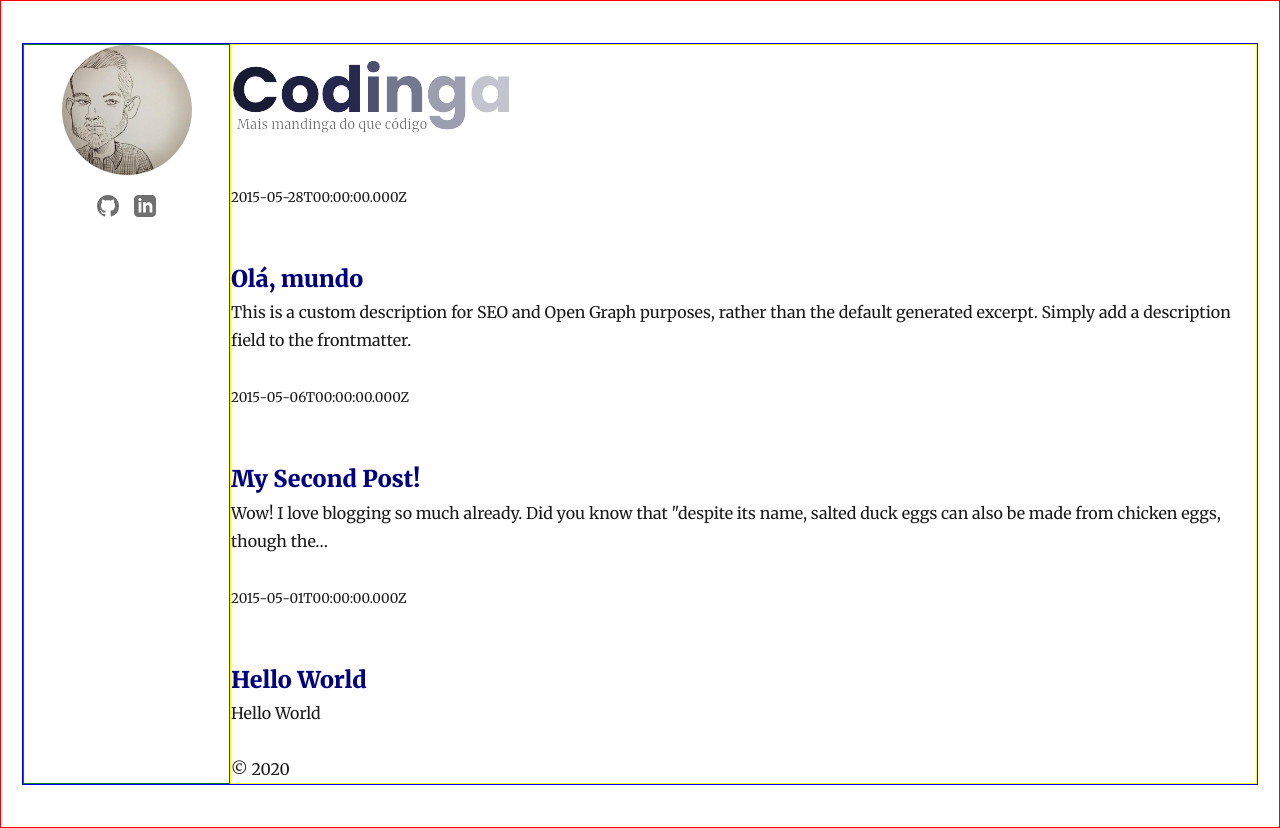
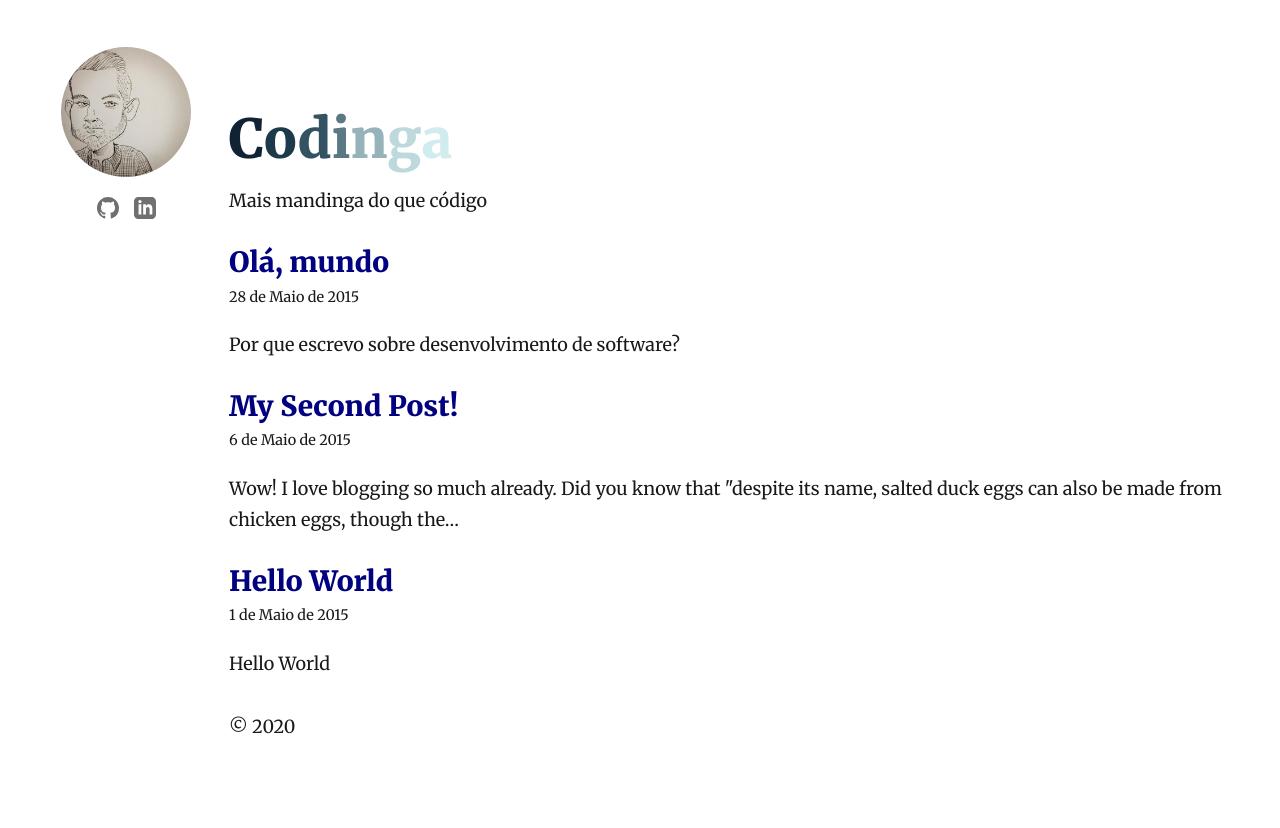
Before and after one commit to mnatanbrito/codinga, a Gatsby site: page / in a window 1280 px wide. After the commit the page ends 800 px from the top, so only its background shows below. Built offline with nearby package versions, Linux system fonts and the light colour scheme; Gatsby itself is replaced by a stand-in of ours; some packages are replaced by stand-ins of ours.

Commit message:
feat(commitzen): integração com o commitzen para melhor formatação

```diff
--- a/content/blog/ola-mundo/index.md
+++ b/content/blog/ola-mundo/index.md
@@ -1,20 +1,19 @@
 ---
 title: Olá, mundo
 date: "2015-05-28T22:40:32.169Z"
-description: This is a custom description for SEO and Open Graph purposes, rather than the default generated excerpt. Simply add a description field to the frontmatter.
+description: Por que escrevo sobre desenvolvimento de software?
 ---
 
-Far far away, behind the word mountains, far from the countries Vokalia and
-Consonantia, there live the blind texts. Separated they live in Bookmarksgrove
-right at the coast of the Semantics, a large language ocean. A small river named
-Duden flows by their place and supplies it with the necessary regelialia.
+`TL;DR`
+Nesse _post_ inicial, trago as minhas motivações para a criação deste espaço de troca de conhecimentos.
 
-## On deer horse aboard tritely yikes and much
+## Escrever como um ato de coragem
 
-The Big Oxmox advised her not to do so, because there were thousands of bad
-Commas, wild Question Marks and devious Semikoli, but the Little Blind Text
-didn’t listen. She packed her seven versalia, put her initial into the belt and
-made herself on the way.
+Pode parecer estranho, mas `escrever é um ato de coragem`.
+
+Quem acha que aquele que pinta o papel com tinta o faz de maneira leve e despretenciosa está enganado. Há sempre uma certa tensão envolvida ali. Primeiro porque, de certa forma, o autor está dando sua cara à tapa. Segundo, porque, na maioria das vezes, o exercício criativo não tem por fim simplesmente o prazer da escrita. Há uma mensagem que precisa atingir o seu destinatário da maneira mais inteligível possível.
+
+
 
 - This however showed weasel
 - Well uncritical so misled
--- a/gatsby-config.js
+++ b/gatsby-config.js
@@ -5,10 +5,10 @@ module.exports = {
       name: `Marcos Natan`,
       summary: `Mais mandinga do que código`,
     },
-    description: `A starter blog demonstrating what Gatsby can do.`,
+    description: `Devaneios, confissões e rompantes de um engenheiro de software.`,
     siteUrl: `https://gatsby-starter-blog-demo.netlify.com/`,
     social: {
-      twitter: `mnatanbrito`,
+       twitter: `mnatanbrito`,
     },
   },
   plugins: [
--- /dev/null
+++ b/src/colors.js
@@ -0,0 +1,3 @@
+export default {
+    titleColor: 'rgb(0, 0, 128)'
+}
--- a/src/components/bio.js
+++ b/src/components/bio.js
@@ -5,16 +5,16 @@
  * See: https://www.gatsbyjs.org/docs/use-static-query/
  */
 
-import React from "react"
-import { useStaticQuery, graphql } from "gatsby"
-import Image from "gatsby-image"
+import React from 'react';
+import { useStaticQuery, graphql } from 'gatsby';
+import Image from 'gatsby-image';
 
-import { rhythm } from "../utils/typography"
+import { rhythm } from '../utils/typography';
 
 const Bio = () => {
   const data = useStaticQuery(graphql`
     query BioQuery {
-      avatar: file(absolutePath: { regex: "/profile-pic.jpg/" }) {
+      avatar: file(absolutePath: { regex: "/avatar.jpeg/" }) {
         childImageSharp {
           fixed(width: 50, height: 50) {
             ...GatsbyImageSharpFixed
@@ -30,12 +30,13 @@ const Bio = () => {
           social {
             twitter
           }
+          description
         }
       }
     }
-  `)
+  `);
 
-  const { author, social } = data.site.siteMetadata
+  const { author, social, description } = data.site.siteMetadata;
   return (
     <div
       style={{
@@ -57,14 +58,16 @@ const Bio = () => {
         }}
       />
       <p>
-        Written by <strong>{author.name}</strong> {author.summary}
-        {` `}
+        <p>
+          Escrito por <strong>{author.name}</strong>
+        </p>
+        <p>{description}</p>
         <a href={`https://twitter.com/${social.twitter}`}>
-          You should follow him on Twitter
+          Que tal seguí-lo no twitter?
         </a>
       </p>
     </div>
-  )
-}
+  );
+};
 
-export default Bio
+export default Bio;
--- a/src/components/layout.js
+++ b/src/components/layout.js
@@ -1,14 +1,14 @@
-import React from "react"
-import { Link } from "gatsby"
+import React from 'react';
+import { Link } from 'gatsby';
 
-import { rhythm, scale } from "../utils/typography"
-import Logo from "./logo"
-import Avatar from "./avatar"
-import TwoColumnContent from "./twoColumContainer"
+import { rhythm, scale } from '../utils/typography';
+import Logo from './logo';
+import Avatar from './avatar';
+import TwoColumnContent from './twoColumContainer';
 
 const Layout = ({ location, title, children }) => {
-  const rootPath = `${__PATH_PREFIX__}/`
-  let header
+  const rootPath = `${__PATH_PREFIX__}/`;
+  let header;
 
   if (location.pathname === rootPath) {
     header = (
@@ -29,7 +29,7 @@ const Layout = ({ location, title, children }) => {
           {title}
         </Link>
       </h1>
-    )
+    );
   } else {
     header = (
       <h3
@@ -48,7 +48,7 @@ const Layout = ({ location, title, children }) => {
           {title}
         </Link>
       </h3>
-    )
+    );
   }
   return (
     <div
@@ -57,8 +57,6 @@ const Layout = ({ location, title, children }) => {
         marginRight: `auto`,
         maxWidth: rhythm(50),
         padding: `${rhythm(1.5)} ${rhythm(3 / 4)}`,
-
-        border: "1pt solid red",
       }}
     >
       <TwoColumnContent
@@ -74,7 +72,7 @@ const Layout = ({ location, title, children }) => {
         }
       />
     </div>
-  )
-}
+  );
+};
 
-export default Layout
+export default Layout;
--- a/src/components/logo.js
+++ b/src/components/logo.js
@@ -1,10 +1,66 @@
-import React from "react"
+import React from 'react';
 
-import "../styles/logo.css"
-import logoImg from "../../content/assets/logo_codinga.png"
+import '../styles/logo.css';
+import logoImg from '../../content/assets/logo_codinga.png';
 
 const BlogLogo = ({ title }) => {
-  return <img src={logoImg} className="logo" />
-}
+  // return <img src={logoImg} className="logo" />
+  return (
+    <div>
+      <h1>
+        <span
+          style={{
+            color: '#102335',
+          }}
+        >
+          C
+        </span>
+        <span
+          style={{
+            color: '#1D3A4B',
+          }}
+        >
+          o
+        </span>
+        <span
+          style={{
+            color: '#345362',
+          }}
+        >
+          d
+        </span>
+        <span
+          style={{
+            color: '#5B7985',
+          }}
+        >
+          i
+        </span>
+        <span
+          style={{
+            color: '#96b3b9',
+          }}
+        >
+          n
+        </span>
+        <span
+          style={{
+            color: '#bdd9dc',
+          }}
+        >
+          g
+        </span>
+        <span
+          style={{
+            color: '#d0ecee',
+          }}
+        >
+          a
+        </span>
+      </h1>
+      <p>Mais mandinga do que código</p>
+    </div>
+  );
+};
 
-export default BlogLogo
+export default BlogLogo;
--- a/src/components/postPreview.js
+++ b/src/components/postPreview.js
@@ -1,28 +1,37 @@
-import React from "react"
-import { Link } from "gatsby"
+import React from 'react';
+import { Link } from 'gatsby';
 
-import "../styles/postPreview.css"
-import { rhythm } from "../utils/typography"
-import { formatDate } from "../utils/date"
+import '../styles/postPreview.css';
+import { rhythm, scale } from '../utils/typography';
+import { formatDate } from '../utils/date';
+import colors from '../colors';
 
 const PostPreview = node => {
-  const title = node.frontmatter.title || node.fields.slug
+  const title = node.frontmatter.title || node.fields.slug;
   return (
     <article key={node.fields.slug} className="post-preview-wrapper">
       <header>
-        <small>{formatDate(node.frontmatter.date)}</small>
         <h3
           style={{
-            marginBottom: rhythm(1 / 4),
+            marginBottom: rhythm(1 / 12),
           }}
         >
           <Link
-            style={{ boxShadow: `none`, color: "#000080" }}
+            style={{ boxShadow: `none`, color: colors.titleColor }}
             to={node.fields.slug}
           >
             {title}
           </Link>
         </h3>
+        <p
+          style={{
+            ...scale(-1 / 5),
+            display: `block`,
+            marginBottom: rhythm(1/2),
+          }}
+        >
+          {formatDate(node.frontmatter.date)}
+        </p>
       </header>
       <section>
         <p
@@ -32,7 +41,7 @@ const PostPreview = node => {
         />
       </section>
     </article>
-  )
-}
+  );
+};
 
-export default PostPreview
+export default PostPreview;
--- a/src/pages/index.js
+++ b/src/pages/index.js
@@ -1,55 +1,25 @@
-import React from "react"
-import { Link, graphql } from "gatsby"
+import React from 'react';
+import { graphql } from 'gatsby';
 
-import Bio from "../components/bio"
-import Layout from "../components/layout"
-import SEO from "../components/seo"
-import { rhythm } from "../utils/typography"
-import PostPreview from "../components/postPreview"
+import Layout from '../components/layout';
+import SEO from '../components/seo';
+import PostPreview from '../components/postPreview';
 
 const BlogIndex = ({ data, location }) => {
-  const siteTitle = data.site.siteMetadata.title
-  const posts = data.allMarkdownRemark.edges
+  const siteTitle = data.site.siteMetadata.title;
+  const posts = data.allMarkdownRemark.edges;
 
   return (
     <Layout location={location} title={siteTitle}>
       <SEO title="All posts" />
-      {/* <Bio /> */}
       {posts.map(({ node }) => {
-        const title = node.frontmatter.title || node.fields.slug
-        return (
-          <PostPreview {...node} />
-          // <article key={node.fields.slug}>
-          //   <header>
-          //     <h3
-          //       style={{
-          //         marginBottom: rhythm(1 / 4),
-          //       }}
-          //     >
-          //       <Link
-          //         style={{ boxShadow: `none`, color: "#000080" }}
-          //         to={node.fields.slug}
-          //       >
-          //         {title}
-          //       </Link>
-          //     </h3>
-          //     <small>{node.frontmatter.date}</small>
-          //   </header>
-          //   <section>
-          //     <p
-          //       dangerouslySetInnerHTML={{
-          //         __html: node.frontmatter.description || node.excerpt,
-          //       }}
-          //     />
-          //   </section>
-          // </article>
-        )
+        return <PostPreview {...node} />;
       })}
     </Layout>
-  )
-}
+  );
+};
 
-export default BlogIndex
+export default BlogIndex;
 
 export const pageQuery = graphql`
   query {
@@ -74,4 +44,4 @@ export const pageQuery = graphql`
       }
     }
   }
-`
+`;
--- a/src/styles/twoColumContainer.css
+++ b/src/styles/twoColumContainer.css
@@ -3,8 +3,6 @@
   flex: 1;
   flex-direction: row;
   justify-content: flex-start;
-
-  border: 1pt solid blue;
 }
 
 .two-column-container > .left {
@@ -15,7 +13,6 @@
   display: flex;
   flex: 10;
   justify-content: flex-start;
-  border: 1pt solid yellow;
 }
 
 @media screen and (min-width: 768px) {
@@ -24,8 +21,6 @@
     flex: 1;
     flex-direction: row;
     justify-content: flex-start;
-
-    border: 1pt solid blue;
   }
 
   .two-column-container > .left {
@@ -33,13 +28,11 @@
     flex-direction: column;
     justify-content: flex-start;
     flex: 2;
-    border: 1pt solid green;
   }
 
   .two-column-container > .right {
     display: flex;
     flex: 10;
     justify-content: flex-start;
-    border: 1pt solid yellow;
   }
 }
--- a/src/utils/date.js
+++ b/src/utils/date.js
@@ -1,3 +1,23 @@
 export const formatDate = date => {
-  return new Date(date).toISOString()
+  const parsedDate = new Date(date)
+  return `${parsedDate.getDate()} de ${
+    i18n.months[parsedDate.getMonth()]
+  } de ${parsedDate.getFullYear()}`
 }
+
+const i18n = {
+  months: [
+    "Janeiro",
+    "Fevereiro",
+    "Março",
+    "Abril",
+    "Maio",
+    "Junho",
+    "Julho",
+    "Agosto",
+    "Setembro",
+    "Outubro",
+    "Novembro",
+    "Dezembro",
+  ],
+}
--- a/src/utils/typography.js
+++ b/src/utils/typography.js
@@ -1,23 +1,38 @@
-import Typography from "typography"
-import Wordpress2016 from "typography-theme-wordpress-2016"
+import Typography from 'typography';
+import Wordpress2016 from 'typography-theme-wordpress-2016';
 
-Wordpress2016.overrideThemeStyles = () => {
+Wordpress2016.overrideThemeStyles = ({ rhythm }, options) => {
   return {
-    "a.gatsby-resp-image-link": {
+    body: {
+      fontFamily: '20px',
+    },
+    'a.gatsby-resp-image-link': {
       boxShadow: `none`,
     },
-  }
-}
+    h1: {
+      fontFamily: 'Merriweather',
+      marginBottom: rhythm(1 / 2),
+    },
+    'h2,h3': {
+      marginBottom: rhythm(1 / 2),
+      marginTop: rhythm(1 / 2),
+    },
+  };
+};
 
-delete Wordpress2016.googleFonts
+delete Wordpress2016.googleFonts;
 
-const typography = new Typography(Wordpress2016)
+const typography = new Typography({
+  ...Wordpress2016,
+  scaleRatio: 3,
+  baseFontSize: '18px',
+});
 
 // Hot reload typography in development.
 if (process.env.NODE_ENV !== `production`) {
-  typography.injectStyles()
+  typography.injectStyles();
 }
 
-export default typography
-export const rhythm = typography.rhythm
-export const scale = typography.scale
+export default typography;
+export const rhythm = typography.rhythm;
+export const scale = typography.scale;
```
Also changed, not shown: package.json (+8 -2 lines), src/templates/blog-post.js (+17 -14 lines), .commitlintrc.js (added), .versionrc.js (added), README.md, 1 other file.
